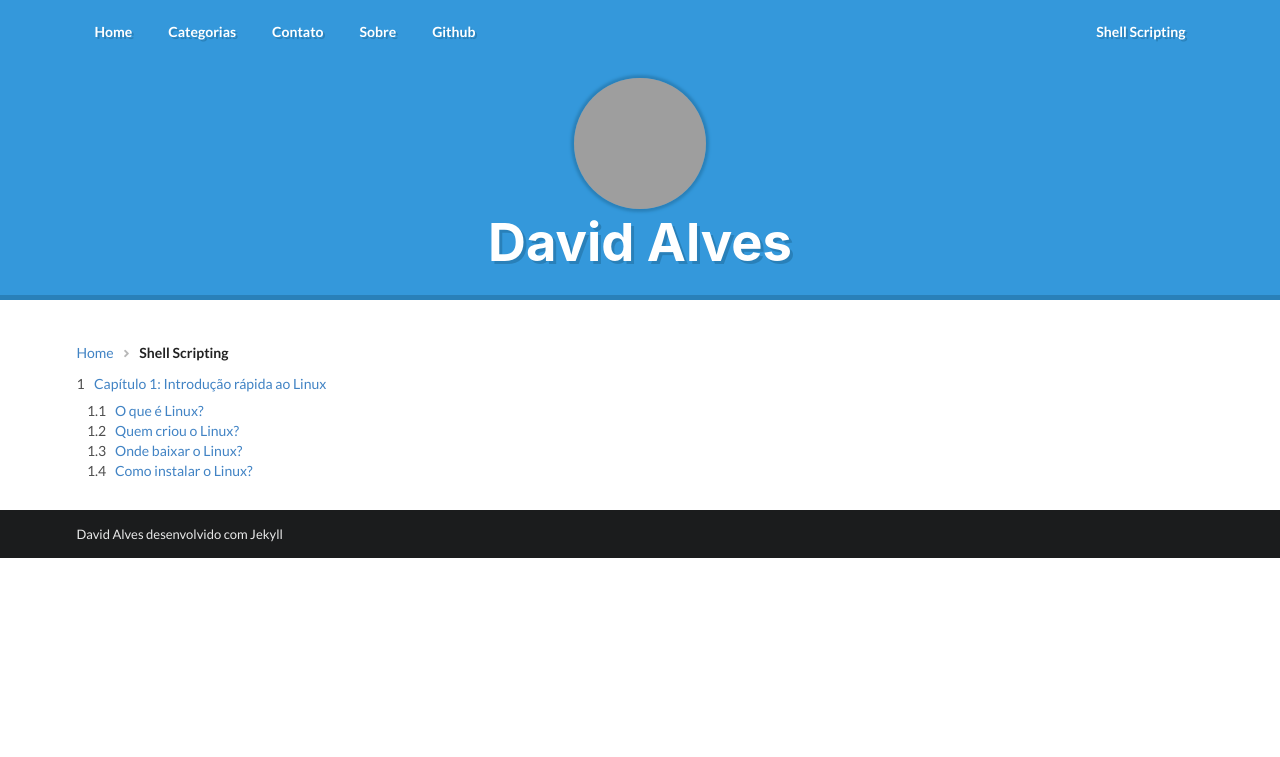
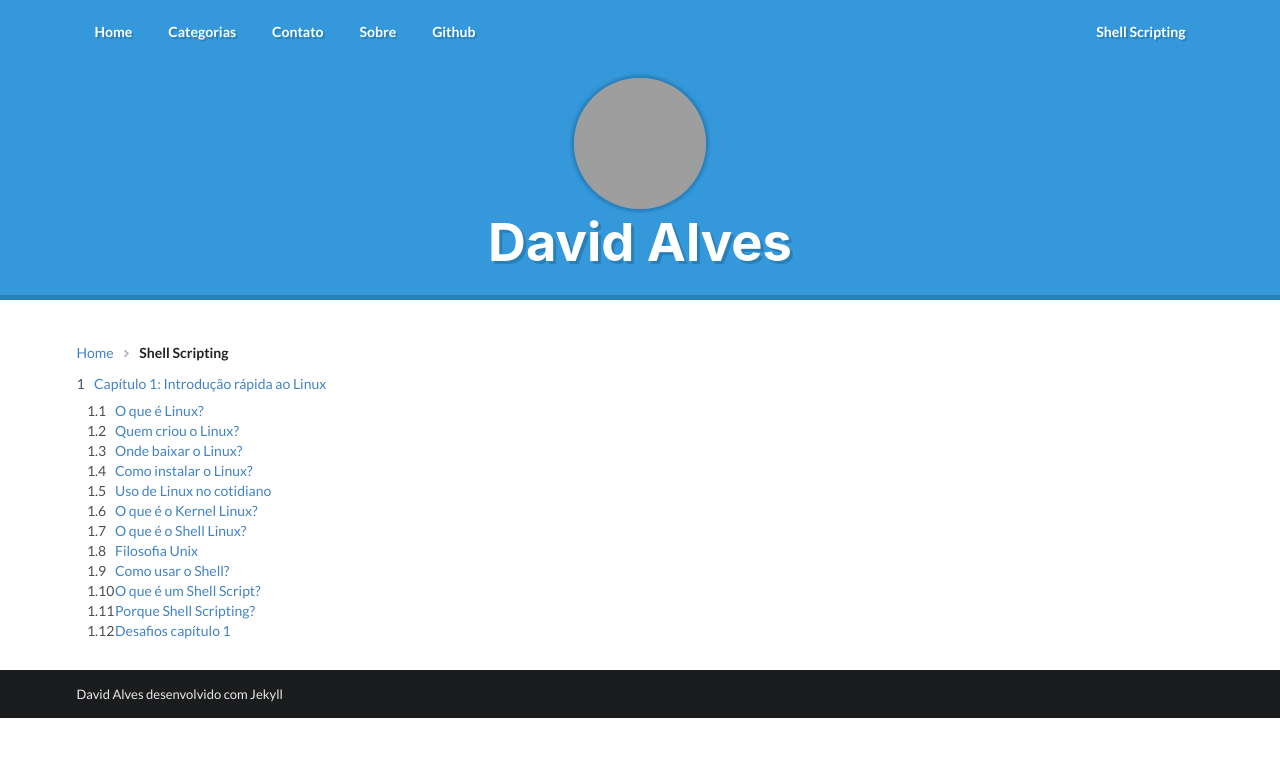
Before and after one commit to david27alves/david27alves.github.io, a Jekyll site: the page built from shellscripting.html, in a window 1280 px wide. Shown: the top 757 px of the page. Built offline with Jekyll 4.4.1, drawn with Linux system fonts in a browser that asks for light colours; grey boxes are pictures that could not be loaded.

Commit message:
Update shellscripting.html

```diff
--- a/shellscripting.html
+++ b/shellscripting.html
@@ -19,6 +19,14 @@ permalink: /tutoriais/shellscripting.html
                 <a class="item">Quem criou o Linux?</a>
                 <a class="item">Onde baixar o Linux?</a>
                 <a class="item">Como instalar o Linux?</a>
+                <a class="item">Uso de Linux no cotidiano</a>
+                <a class="item">O que é o Kernel Linux?</a>
+                <a class="item">O que é o Shell Linux?</a>
+                <a class="item">Filosofia Unix</a>
+                <a class="item">Como usar o Shell?</a>
+                <a class="item">O que é um Shell Script?</a>
+                <a class="item">Porque Shell Scripting?</a>
+                <a class="item">Desafios capítulo 1</a>
             </div>
         </div>
     </div>
```
